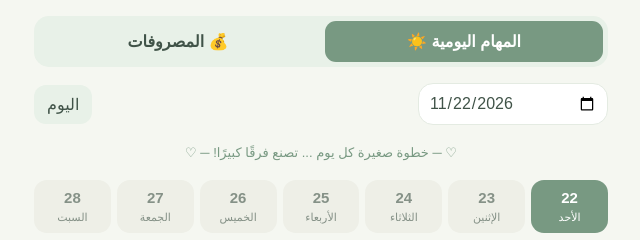
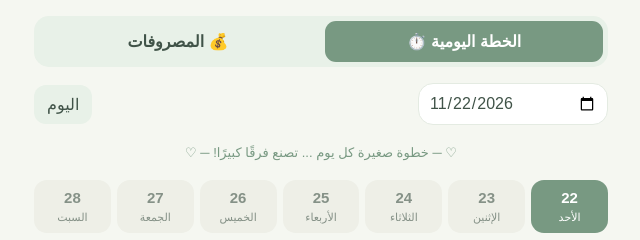
Before and after one commit to abeerkoraiem0-lang/my-salah-tracker, a plain HTML site: page index.html in a window 1280 px wide. Shown: the top 240 px of the page, 319-959 px from the left. Drawn offline with Linux system fonts and the light colour scheme.

Commit message:
Update index.html

```diff
--- a/index.html
+++ b/index.html
@@ -229,7 +229,7 @@ button {cursor:pointer}
 <main class="app">
 
   <nav class="app-tabs" aria-label="أقسام التطبيق">
-    <button type="button" class="app-tab active" id="routineTab">المهام اليومية ☀️ </button>
+    <button type="button" class="app-tab active" id="routineTab">الخطة اليومية ⏱️ </button>
     <button type="button" class="app-tab" id="expensesTab">💰 المصروفات</button>
   </nav>
   <div class="app-page" id="routinePage">
```
